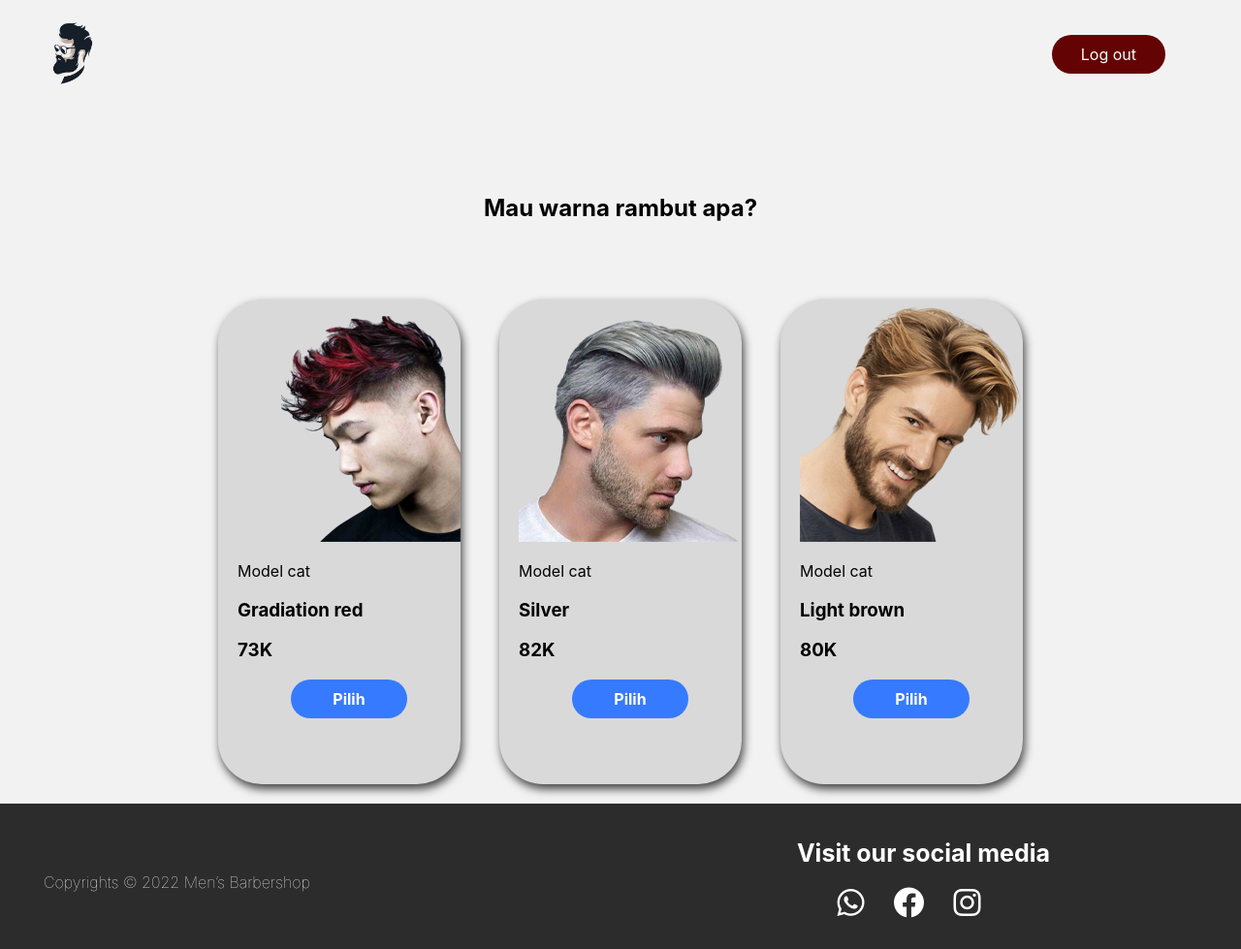
After one commit to suwuk/barbershop, a CodeIgniter app: page /barbershop/book/coloring in a window 1280 px wide. The commit adds this page. Shown: the whole page at 97% size. Run offline with CodeIgniter, Linux system fonts and the light colour scheme.

Commit message:
Menambahkan tampilan coloring

```diff
--- a/application/config/database.php
+++ b/application/config/database.php
@@ -78,7 +78,7 @@ $db['default'] = array(
 	'hostname' => 'localhost',
 	'username' => 'root',
 	'password' => '',
-	'database' => 'barbershop',
+	'database' => '',
 	'dbdriver' => 'mysqli',
 	'dbprefix' => '',
 	'pconnect' => FALSE,
--- a/application/controllers/Book.php
+++ b/application/controllers/Book.php
@@ -15,4 +15,11 @@ class Book extends CI_Controller {
 		$this->load->view('v_haircut.php');
 		$this->load->view('v_footer.php');
 	}
+
+	public function coloring()
+	{
+		$this->load->view('v_header.php');
+		$this->load->view('v_coloring.php');
+		$this->load->view('v_footer.php');
+	}
 }
--- a/application/views/book.php
+++ b/application/views/book.php
@@ -12,18 +12,20 @@
                 </a>
             </div>
 
-            <div class="srv shave" style="margin-top: -20px; ">
+            <div class="srv shv" style="margin-top: -20px; ">
                 <img src="<?=base_url('assets/img/lp/shave1.png');?>" alt="shave">
                 <div class="desc_srv">
                     <p style="margin-top: 0px ;">Shave</p>
                 </div>
             </div>
 
-            <div class="srv coloring">
+            <div class="srv clr">
+                <a href="<?=base_url('book/coloring');?>">
                 <img src="<?=base_url('assets/img/lp/coloring1.png');?>" alt="coloring">
                 <div class="desc_srv">
                     <p style="padding-top: 5px;">Coloring</p>
                 </div>
+                </a>
             </div>
 
     </div>
--- /dev/null
+++ b/application/views/v_coloring.php
@@ -0,0 +1,72 @@
+<article id="Colorings">
+              <h2>Mau warna rambut apa?</h2>
+              <div class="coloring line1">
+                     <div class="color">
+                            <div class="icon">
+                                   <img src="<?=base_url('assets/img/coloring/red_gradiation.png');?>" alt="">
+                            </div>
+
+                            <div class="nameser">
+                                   <p>Model cat</p>
+                            </div>
+
+                            <div class="content jenis">
+                                   <h3>Gradiation red</h3>
+                            </div>
+
+                            <div class="content harga">
+                                   <h3>73K</h3>
+                            </div>
+
+                            <div class="content button">
+                                   <div class="pilih">Pilih</div>
+                            </div>
+                     </div>
+
+                     <div class="color">
+                            <div class="icon">
+                                   <img src="<?=base_url('assets/img/coloring/silver.png');?>" alt="">
+                            </div>
+
+                            <div class="nameser">
+                                   <p>Model cat</p>
+                            </div>
+
+                            <div class="content jenis">
+                                   <h3>Silver</h3>
+                            </div>
+
+                            <div class="content harga">
+                                   <h3>82K</h3>
+                            </div>
+
+                            <div class="content button">
+                                   <div class="pilih">Pilih</div>
+                            </div>
+                     </div>
+
+                     <div class="color">
+                            <div class="icon">
+                                   <img src="<?=base_url('assets/img/coloring/light_brown.png');?>" alt="">
+                            </div>
+
+                            <div class="nameser">
+                                   <p>Model cat</p>
+                            </div>
+
+                            <div class="content jenis">
+                                   <h3>Light brown</h3>
+                            </div>
+
+                            <div class="content harga">
+                                   <h3>80K</h3>
+                            </div>
+
+                            <div class="content button">
+                                   <div class="pilih">Pilih</div>
+                            </div>
+                     </div>
+
+              </div>
+
+</article>
--- a/application/views/v_header.php
+++ b/application/views/v_header.php
@@ -6,7 +6,7 @@ defined('BASEPATH') OR exit('No direct script access allowed');
 	<meta charset="utf-8">
 	<title>Men's Barbershop</title>
     <link rel="stylesheet" type="text/css" href="<?=base_url('assets/css/book_style.css');?>">
-    <link rel="stylesheet" type="text/css" href="<?=base_url('assets/css/haircut.css');?>">
+    <link rel="stylesheet" type="text/css" href="<?=base_url('assets/css/service.css');?>">
 
     <link rel="stylesheet" href="<?=base_url('assets/fontawesome/css/all.css');?>">
 </head>
--- a/assets/css/book_style.css
+++ b/assets/css/book_style.css
@@ -76,11 +76,11 @@ h2 {
     background-color: rgba(212, 212, 212, 0.7);
 }
 
-.shave {
+.shv {
     padding-top: 25px;
 }
 
-.shave p{
+.shv p{
     padding-top: 20px ;
 }
 
--- a/assets/css/haircut.css
+++ b/assets/css/service.css
@@ -1,12 +1,16 @@
 /* haircut */
-#Haircuts {
+#Haircuts,#Colorings {
     display: flex;
     flex-direction: column;
 }
 
-.haircut {
+.haircut,.coloring {
     display: flex;
     padding: 0 50px;
+}
+
+.coloring {
+    margin: 0 auto;
 }
 
 .line1 {
@@ -14,7 +18,7 @@
 
 }
 
-.hair {
+.hair,.color {
     height: 500px;
     border-radius: 45px;
     background-color: #d9d9d9;
@@ -24,7 +28,7 @@
     box-shadow: 2px 5px 10px rgb(68, 68, 68);
 }
 
-.hair:hover {
+.hair:hover,.color:hover {
     color: #dadada;
     background-color: #8d8d8d;
     margin-top: 10px;
```
